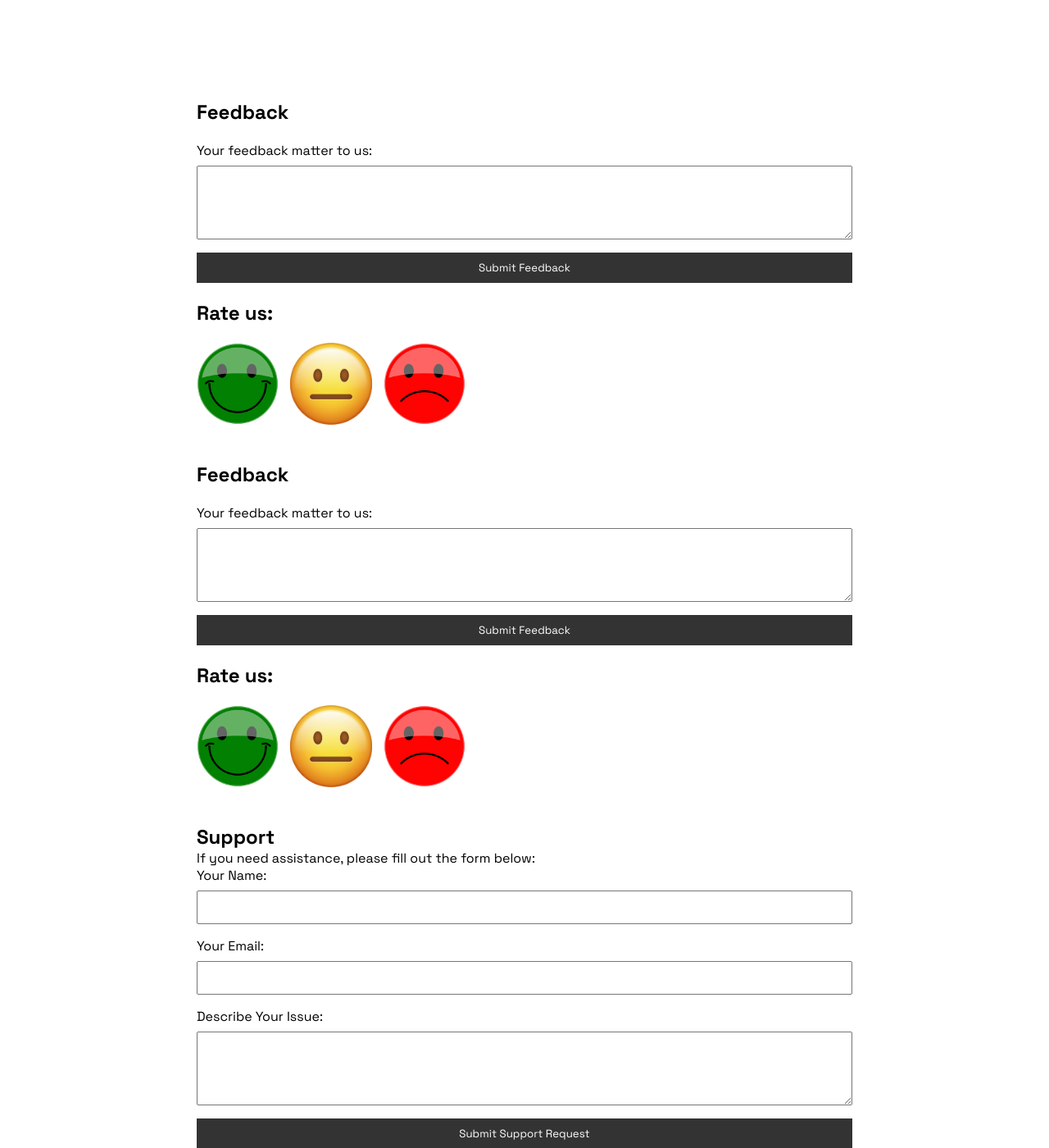
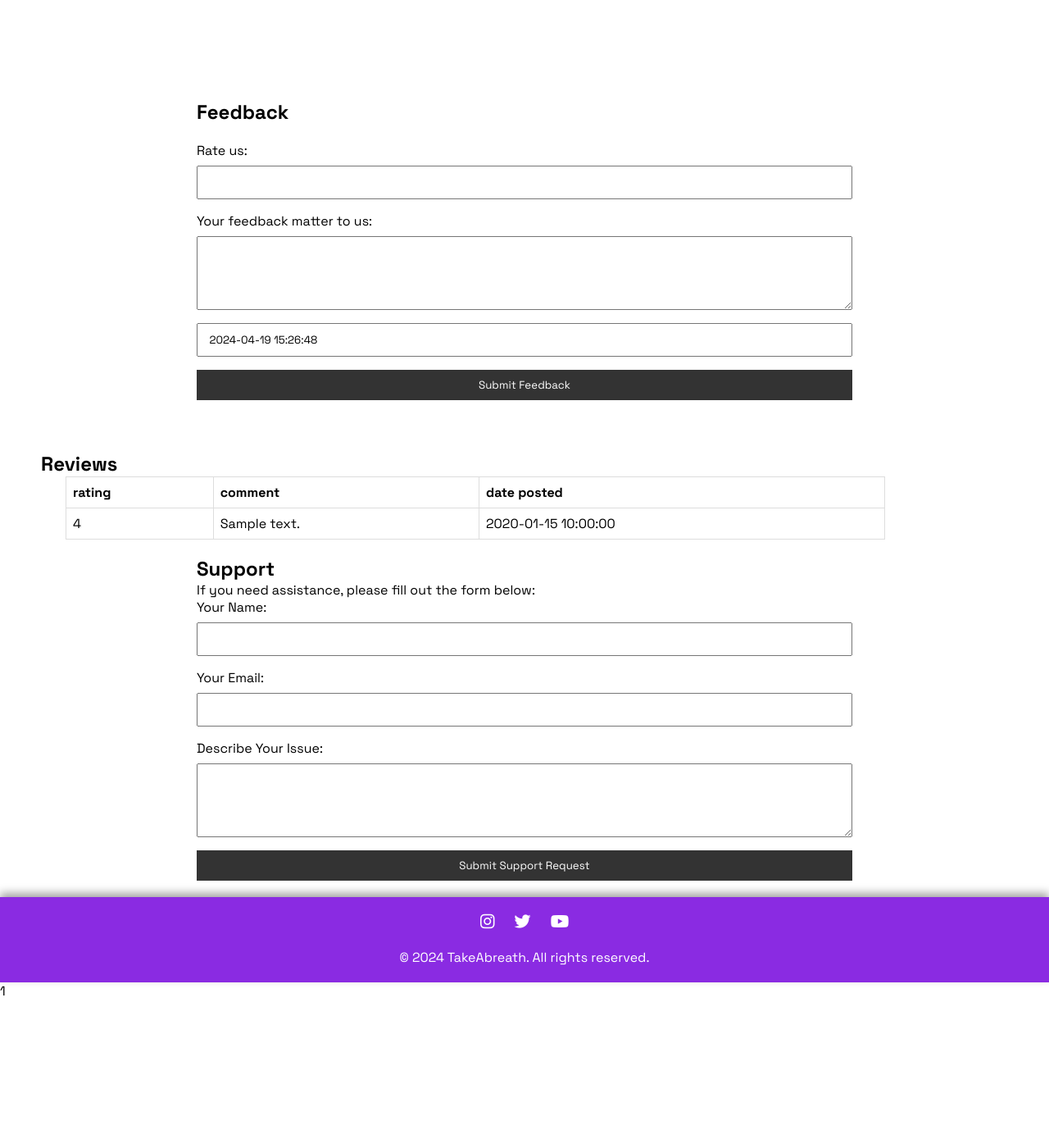
Before and after one commit to Akshit-Zom/TakeABreath, a PHP site: page / in a window 1280 px wide; the page is wider, and only the part inside the window is pictured. Shown: the part 1893-3293 px from the top of that part at 82% size. After the commit the page ends 3107 px from the top of that part, so only its background shows below. Run offline with PHP 8.4, Linux system fonts and the light colour scheme; tables that the repository leaves empty hold one stand-in row (values such as "Sample post").

Commit message:
db2 commit

```diff
--- a/database.php
+++ b/database.php
@@ -62,14 +62,16 @@ $pdo->exec("CREATE TABLE IF NOT EXISTS bookings (
 
 $pdo->exec("CREATE TABLE IF NOT EXISTS reviews (
     id INT AUTO_INCREMENT PRIMARY KEY,
-    user_id INT NOT NULL,
-    service_provider_id INT NOT NULL,
+    -- user_id INT NOT NULL,
+    -- service_provider_id INT NOT NULL,
     rating INT NOT NULL,
     comment TEXT,
-    date_posted DATETIME NOT NULL,
-    FOREIGN KEY (user_id) REFERENCES users(id),
-    FOREIGN KEY (service_provider_id) REFERENCES service_providers(id)
+    date_posted DATETIME NOT NULL
+    -- FOREIGN KEY (user_id) REFERENCES users(id),
+    -- FOREIGN KEY (service_provider_id) REFERENCES service_providers(id)
 )");
+
+
 
 $pdo->exec("CREATE TABLE IF NOT EXISTS messages (
     id INT AUTO_INCREMENT PRIMARY KEY,
--- a/feedback.php
+++ b/feedback.php
@@ -1,4 +1,6 @@
 <?php
+
+$currentDate = date('Y-m-d H:i:s');
 echo '<section id="div-feedback" class="feedback-section">
             <div class="container">
                 <h1>Feedback</h1>
@@ -6,19 +8,16 @@ echo '<section id="div-feedback" class="feedback-section">
                 </br>
                  <form action="submit_feedback.php" method="post">
 
-
-                    <label for="message">Your feedback matter to us:</label>
-                    <textarea id="message" name="message" rows="4" required></textarea>
+                    <label for="rating">Rate us:</label>
+                    <input id="rating" name="rating" rows="1" required></input>
+                    <label for="comment">Your feedback matter to us:</label>
+                    <textarea id="comment" name="comment" rows="4" required></textarea>
+                    <input id="date_posted" name="date_posted" value="' ?> <?php echo $currentDate; echo ' " readonly required></input>
 
                     <button type="submit">Submit Feedback</button>
                 </form>
                 </br>
-                <h2>Rate us:</h2>
                 </br>
-                <div class="feedback-img" id="feedback-div" >
-                <img src="./assets/img/good.webp" alt="Good" id="feedback-img" >
-                <img src="./assets/img/neutre.png" alt="Neutral" id="feedback-img" >
-                <img src="./assets/img/bad.webp" alt="Bad" id="feedback-img" >
-                </div>
+
             </div>
         </section>';
--- a/home.php
+++ b/home.php
@@ -59,7 +59,7 @@
 
     <?php require'database.php'?>
     <?php require'feedback.php'?>
-    <?php require'feedback.php'?>
+    <?php require'submit_feedback.php'?>
     <?php require'support.php'?>
     <?php require'footer.php'?>
 
--- /dev/null
+++ b/submit_feedback.php
@@ -0,0 +1,96 @@
+<?php
+$host = 'localhost';
+$dbname = 'takeabreath';
+$username = 'root';
+$password = '';
+
+try {
+    $pdo = new PDO("mysql:host=$host;dbname=$dbname", $username, $password);
+    $pdo->setAttribute(PDO::ATTR_ERRMODE, PDO::ERRMODE_EXCEPTION);
+} catch(PDOException $e) {
+    die("Error: Could not connect. " . $e->getMessage());
+}
+
+if ($_SERVER["REQUEST_METHOD"] == "POST") {
+    $stmt = $pdo->prepare("INSERT INTO reviews (rating, comment, date_posted) VALUES (?, ?, ?)");
+
+    $stmt->bindParam(1, $_POST['rating']);
+    $stmt->bindParam(2, $_POST['comment']);
+    $stmt->bindParam(3, $_POST['date_posted']);
+
+    try {
+        $stmt->execute();
+        echo "";
+    } catch(PDOException $e) {
+        echo "Error: " . $e->getMessage();
+    }
+}
+?>
+<!DOCTYPE html>
+<html lang="en">
+
+<head>
+    <meta charset="UTF-8">
+    <meta name="viewport" content="width=device-width, initial-scale=1.0">
+    <title>Feedback</title>
+    <style>
+        table {
+            border-collapse: collapse;
+            width: 100%;
+        }
+
+        th,
+        td {
+            border: 1px solid #dddddd;
+            text-align: left;
+            padding: 8px;
+        }
+
+        tr:nth-child(even) {
+            background-color: #f2f2f2;
+        }
+    </style>
+</head>
+
+<body>
+    <h2 style="margin-left: 50px;">Reviews</h2>
+    <table style="margin-left: 80px; width: 1000px;">
+        <thead>
+            <tr>
+                <th>rating</th>
+                <th>comment</th>
+                <th>date posted</th>
+            </tr>
+        </thead>
+        <tbody>
+            <?php
+
+            $host = 'localhost';
+            $dbname = 'takeabreath';
+            $username = 'root';
+            $password = '';
+
+            try {
+                $pdo = new PDO("mysql:host=$host;dbname=$dbname", $username, $password);
+                $pdo->setAttribute(PDO::ATTR_ERRMODE, PDO::ERRMODE_EXCEPTION);
+
+                $sql = "SELECT * FROM reviews";
+                $stmt = $pdo->query($sql);
+                while ($row = $stmt->fetch(PDO::FETCH_ASSOC)) {
+                    echo "<tr>";
+                    echo "<td>" . $row['rating'] . "</td>";
+                    echo "<td>" . $row['comment'] . "</td>";
+                    echo "<td>" . $row['date_posted'] . "</td>";
+                    echo "</tr>";
+
+                }
+            } catch (PDOException $e) {
+                echo "Error: " . $e->getMessage();
+            }
+            ?>
+        </tbody>
+    </table>
+
+</body>
+
+</html>
```
